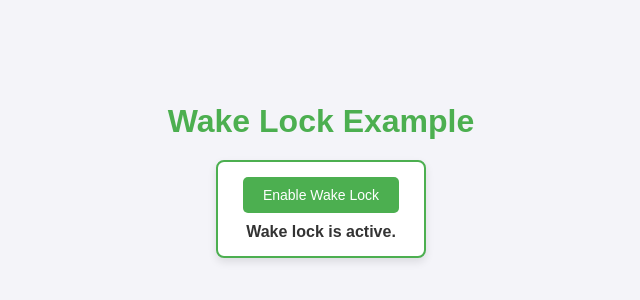
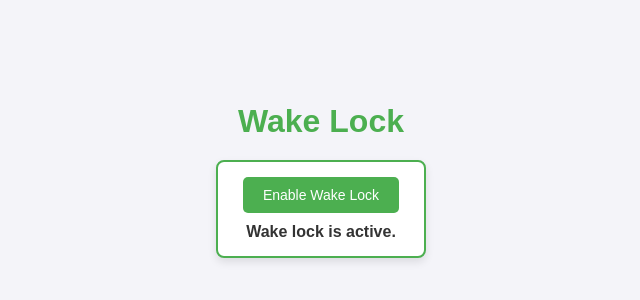
Before and after one commit to usernameman12/KeepAwake., a plain HTML site: page index.html in a window 1280 px wide. Shown: the part 230-530 px from the top of the page, without its empty margins (319-959 px from the left). Drawn offline with Linux system fonts and the light colour scheme.

Commit message:
Update index.html

```diff
--- a/index.html
+++ b/index.html
@@ -72,7 +72,7 @@
     </style>
 </head>
 <body>
-    <h1>Wake Lock Example</h1>
+    <h1>Wake Lock</h1>
 
     <div id="container">
         <button id="toggleButton">Enable Wake Lock</button>
```
